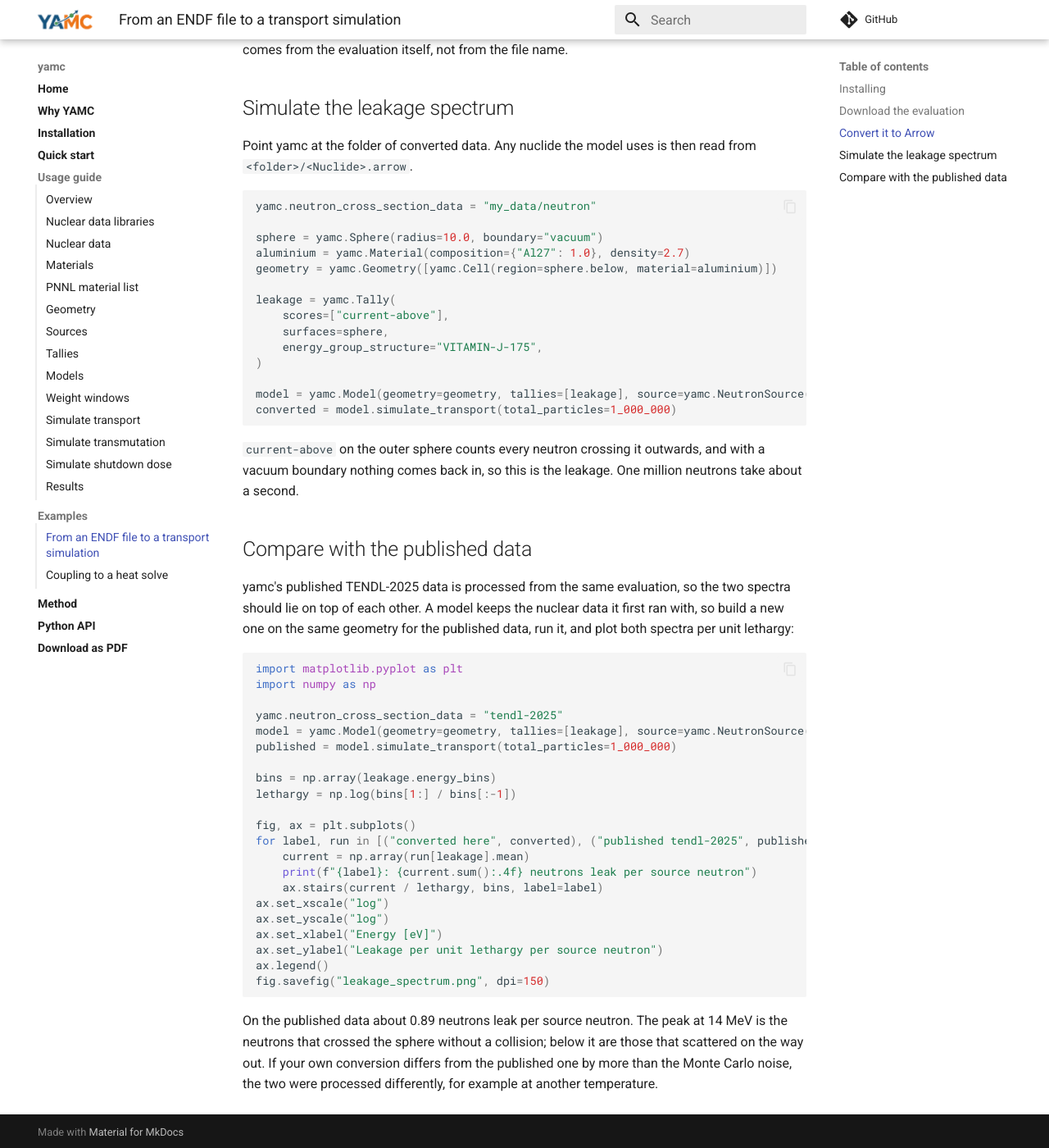
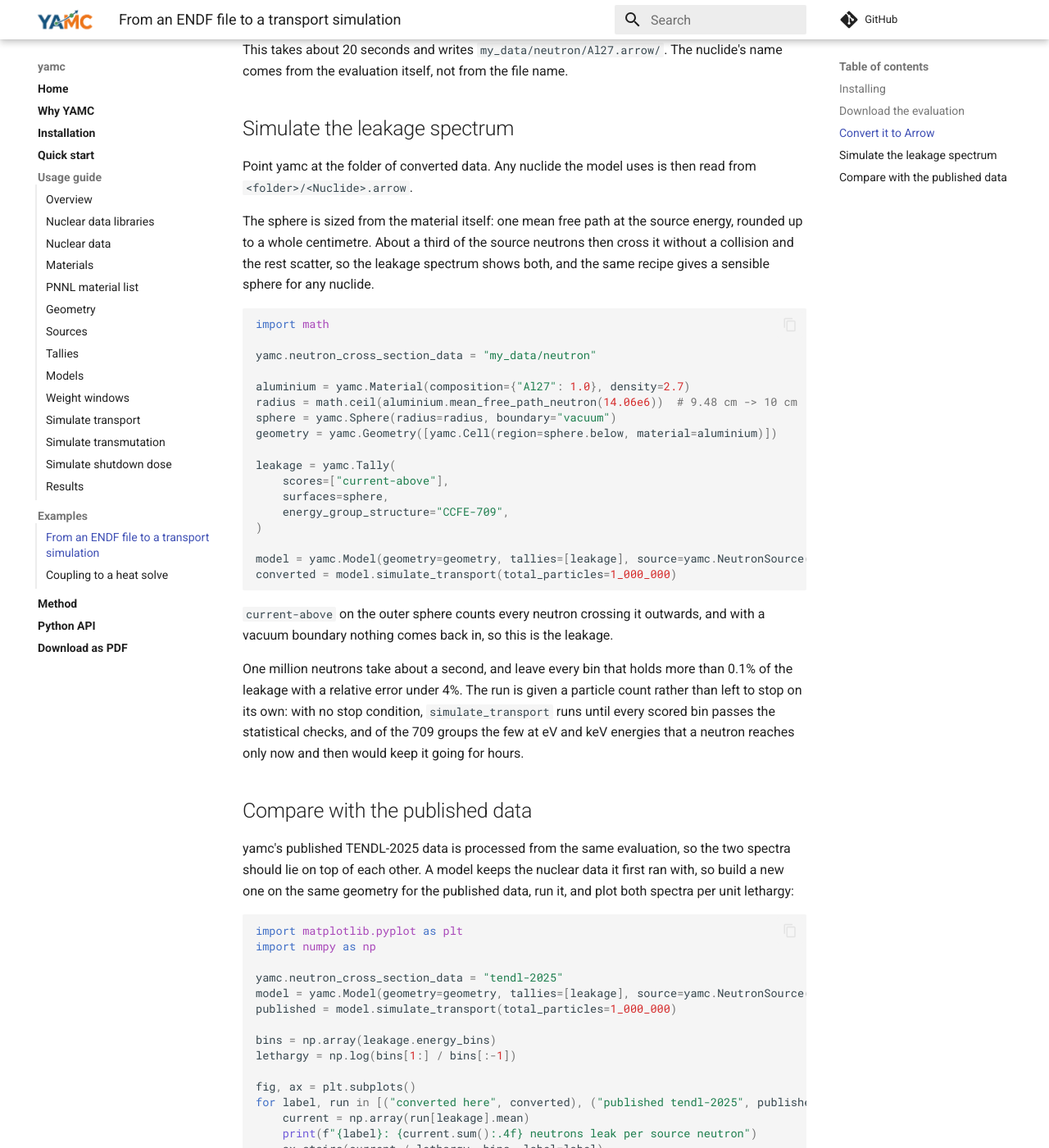
Before and after one commit to fusion-neutronics/core, an MkDocs documentation site: the page built from docs/yamc/docs/examples/endf_to_transport.md, in a window 1280 px wide and 1400 px high, scrolled down 1233 px. Shown: the whole window at 82% size. Built offline with MkDocs 1.6.1 and Material for MkDocs 9.7.7, drawn with Linux system fonts in a browser that asks for light colours; comment, search, counter and statistics services are not loaded; some of the changed text lies outside the part shown.

Commit message:
Size the ENDF example's sphere from the mean free path and tally CCFE-709
mean_free_path_neutron now returns a float and raises ValueError when the
data has no total cross section, rather than returning None, so its result
can be used directly.

````diff
--- a/docs/yamc/docs/examples/endf_to_transport.md
+++ b/docs/yamc/docs/examples/endf_to_transport.md
@@ -2,9 +2,9 @@
 
 Nuclear data evaluations are published as ENDF files, and yamc reads Arrow. This
 example takes one evaluation, aluminium-27 from TENDL-2025, converts it to Arrow
-on your own machine and uses it in a transport simulation: a 10 cm radius
-sphere of aluminium with a 14.06 MeV point source at its centre, tallying the
-spectrum of the neutrons that leak out of it. Finally the same model is run on
+on your own machine and uses it in a transport simulation: a sphere of
+aluminium one mean free path in radius, with a 14.06 MeV point source at its
+centre, tallying the spectrum of the neutrons that leak out of it. Finally the same model is run on
 yamc's published TENDL-2025 data, so you can check the conversion against it.
 
 The same steps work for any neutron evaluation: one from another library, a
@@ -61,17 +61,25 @@ nuclide's name comes from the evaluation itself, not from the file name.
 Point yamc at the folder of converted data. Any nuclide the model uses is then
 read from `<folder>/<Nuclide>.arrow`.
 
+The sphere is sized from the material itself: one mean free path at the source
+energy, rounded up to a whole centimetre. About a third of the source neutrons
+then cross it without a collision and the rest scatter, so the leakage spectrum
+shows both, and the same recipe gives a sensible sphere for any nuclide.
+
 ```python
+import math
+
 yamc.neutron_cross_section_data = "my_data/neutron"
 
-sphere = yamc.Sphere(radius=10.0, boundary="vacuum")
 aluminium = yamc.Material(composition={"Al27": 1.0}, density=2.7)
+radius = math.ceil(aluminium.mean_free_path_neutron(14.06e6))  # 9.48 cm -> 10 cm
+sphere = yamc.Sphere(radius=radius, boundary="vacuum")
 geometry = yamc.Geometry([yamc.Cell(region=sphere.below, material=aluminium)])
 
 leakage = yamc.Tally(
     scores=["current-above"],
     surfaces=sphere,
-    energy_group_structure="VITAMIN-J-175",
+    energy_group_structure="CCFE-709",
 )
 
 model = yamc.Model(geometry=geometry, tallies=[leakage], source=yamc.NeutronSource())
@@ -79,8 +87,14 @@ converted = model.simulate_transport(total_particles=1_000_000)
 ```
 
 `current-above` on the outer sphere counts every neutron crossing it outwards,
-and with a vacuum boundary nothing comes back in, so this is the leakage. One
-million neutrons take about a second.
+and with a vacuum boundary nothing comes back in, so this is the leakage.
+
+One million neutrons take about a second, and leave every bin that holds more
+than 0.1% of the leakage with a relative error under 4%. The run is given a
+particle count rather than left to stop on its own: with no stop condition,
+`simulate_transport` runs until every scored bin passes the statistical checks,
+and of the 709 groups the few at eV and keV energies that a neutron reaches
+only now and then would keep it going for hours.
 
 ## Compare with the published data
 
````
Also changed, not shown: 2 other files.
